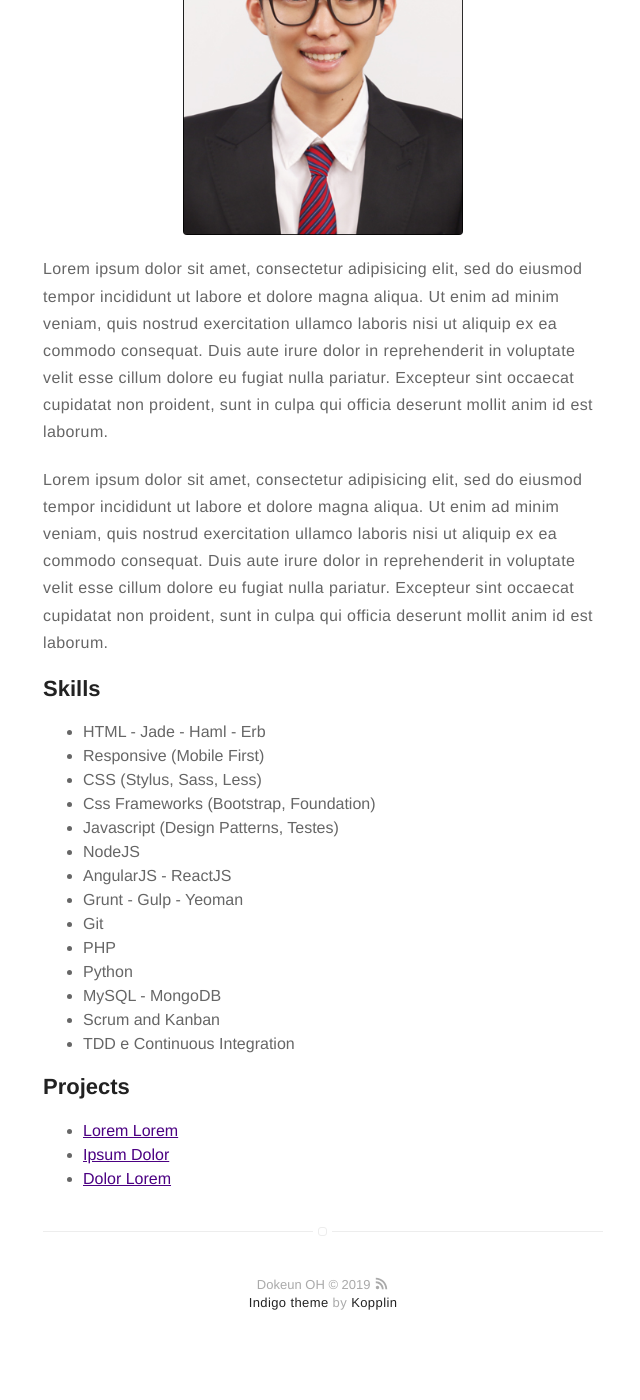
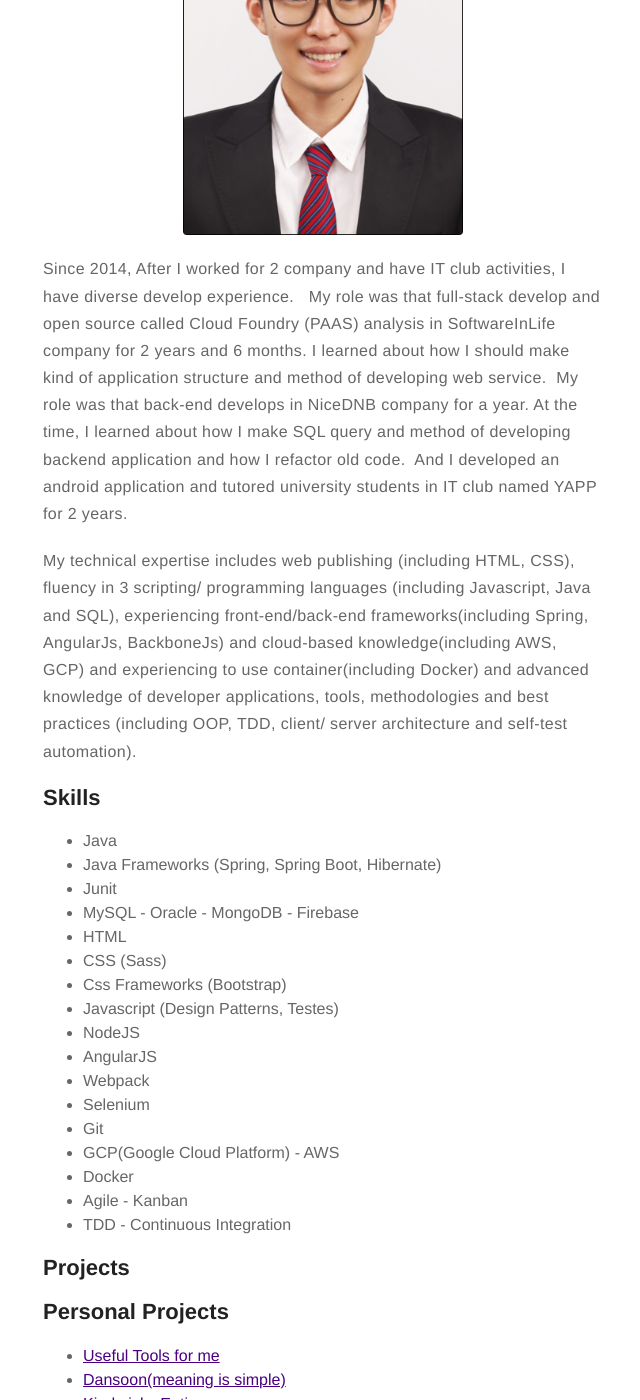
Before and after one commit to ohdoking/ohdoking.github.io, a Jekyll site: the page built from about.md, in a window 1280 px wide and 1400 px high, scrolled down 263 px. Shown: the whole window, without its empty margins (317-957 px from the left). Built offline with Jekyll 4.4.1, drawn with Linux system fonts in a browser that asks for light colours; before the commit the page ends 1637 px from its top, so only the background shows below that; some of the changed text lies outside the part shown.

Commit message:
update about me.

```diff
--- a/_config.yml
+++ b/_config.yml
@@ -34,8 +34,8 @@ disqus:
   categories: [blog, project] # only show disqus for posts that have these categories
 
 # if you don't have any of social below, comment the line
-#facebook: myfacebook
-#twitter: mytwitter
+# facebook: myfacebook
+# twitter: mytwitter
 # google: mygoogle
 # instagram: myinstagram
 # pinterest: mypinterest
--- a/about.md
+++ b/about.md
@@ -4,43 +4,49 @@ layout: page
 ---
 ![Profile Image]({{ site.url }}/{{ site.picture }})
 
-<p>Lorem ipsum dolor sit amet, consectetur adipisicing elit, sed do eiusmod
-tempor incididunt ut labore et dolore magna aliqua. Ut enim ad minim veniam,
-quis nostrud exercitation ullamco laboris nisi ut aliquip ex ea commodo
-consequat. Duis aute irure dolor in reprehenderit in voluptate velit esse
-cillum dolore eu fugiat nulla pariatur. Excepteur sint occaecat cupidatat non
-proident, sunt in culpa qui officia deserunt mollit anim id est laborum.</p>
+<p>Since 2014, After I worked for 2 company and have IT club activities, I have diverse develop experience.
+My role was that full-stack develop and open source called Cloud Foundry (PAAS) analysis in SoftwareInLife company for 2 years and 6 months. I learned about how I should make kind of application structure and method of developing web service.
+My role was that back-end develops in NiceDNB company for a year. At the time, I learned about how I make SQL query and method of developing backend application and how I refactor old code.
+And I developed an android application and tutored university students in IT club named YAPP for 2 years.
+</p>
 
-<p>Lorem ipsum dolor sit amet, consectetur adipisicing elit, sed do eiusmod
-tempor incididunt ut labore et dolore magna aliqua. Ut enim ad minim veniam,
-quis nostrud exercitation ullamco laboris nisi ut aliquip ex ea commodo
-consequat. Duis aute irure dolor in reprehenderit in voluptate velit esse
-cillum dolore eu fugiat nulla pariatur. Excepteur sint occaecat cupidatat non
-proident, sunt in culpa qui officia deserunt mollit anim id est laborum.</p>
+<p>My technical expertise includes web publishing (including HTML, CSS), fluency in 3 scripting/ programming languages (including Javascript, Java and SQL), experiencing front-end/back-end frameworks(including Spring, AngularJs, BackboneJs) and cloud-based knowledge(including AWS, GCP) and experiencing to use container(including Docker) and advanced knowledge of developer applications, tools, methodologies and best practices (including OOP, TDD, client/ server architecture and self-test automation).</p>
 
 <h2>Skills</h2>
 
 <ul class="skill-list">
-	<li>HTML - Jade - Haml - Erb</li>
-	<li>Responsive (Mobile First)</li>
-	<li>CSS (Stylus, Sass, Less)</li>
-	<li>Css Frameworks (Bootstrap, Foundation)</li>
+	<li>Java</li>
+	<li>Java Frameworks (Spring, Spring Boot, Hibernate)</li>
+	<li>Junit</li>
+	<li>MySQL - Oracle - MongoDB - Firebase</li>
+	<li>HTML</li>
+	<li>CSS (Sass)</li>
+	<li>Css Frameworks (Bootstrap)</li>
 	<li>Javascript (Design Patterns, Testes)</li>
 	<li>NodeJS</li>
-	<li>AngularJS - ReactJS</li>
-	<li>Grunt - Gulp - Yeoman</li>
+	<li>AngularJS</li>
+	<li>Webpack</li>
+	<li>Selenium</li>
 	<li>Git</li>
-	<li>PHP</li>
-	<li>Python</li>
-	<li>MySQL - MongoDB</li>
-	<li>Scrum and Kanban</li>
-	<li>TDD e Continuous Integration</li>
+	<li>GCP(Google Cloud Platform) - AWS</li>
+	<li>Docker</li>
+	<li>Agile - Kanban</li>
+	<li>TDD - Continuous Integration</li>
 </ul>
 
 <h2>Projects</h2>
 
 <ul>
-	<li><a href="https://github.com/">Lorem Lorem</a></li>
-	<li><a href="https://github.com/">Ipsum Dolor</a></li>
-	<li><a href="https://github.com/">Dolor Lorem</a></li>
 </ul>
+
+<h2>Personal Projects</h2>
+
+<ul>
+	<li><a href="https://github.com/ohdoking/useful-tool-microservices-proeject">Useful Tools for me</a></li>
+	<li><a href="https://github.com/ohdoking/Dansoon">Dansoon(meaning is simple)</a></li>
+	<li><a href="https://github.com/ohdoking/KindPickyEatingServer">Kind picky Eating</a></li>
+	<li><a href="https://github.com/jiniC/UnitonPinminder">PinMinder</a></li>
+	<li><a href="https://github.com/ohdoking/FallHurtPreventionApp">FallHurt Prevention</a></li>
+	<li><a href="https://github.com/ohdoking/pic6inyapp">PIC</a></li>
+	<li><a href="https://github.com/ohdoking/FloatingApp">All in one membership card</a></li>
+</ul>
```
